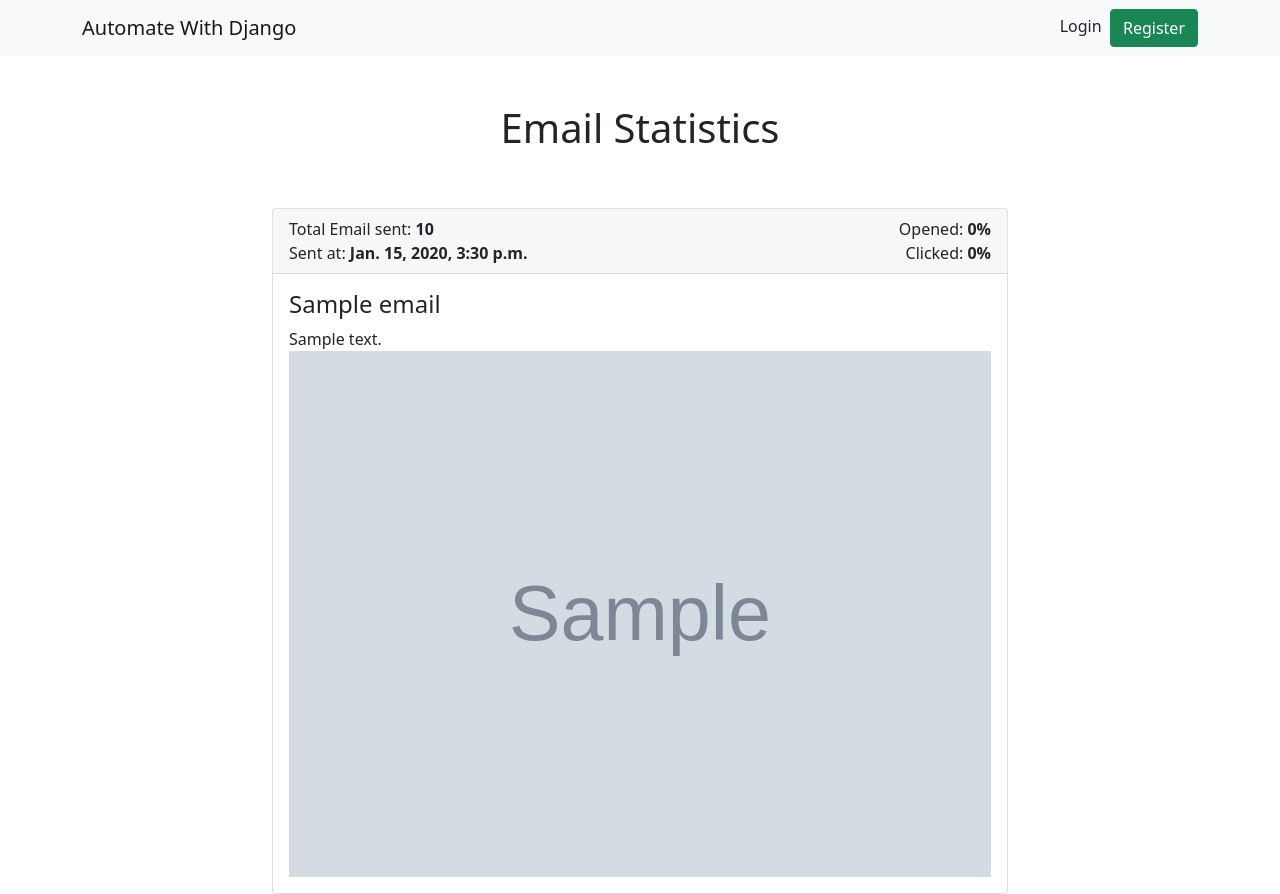
After one commit to vinodsagar260981/automatewithdjango, a Django app: page /emails/track/stats/1 in a window 1280 px wide. The commit adds this page. Run offline with Django 5.2, Linux system fonts and the light colour scheme; tables that the repository leaves empty hold one stand-in row (values such as "Sample post"); grey boxes marked "Sample" are stand-in pictures; parts of the project's set-up code (start-up, migrations or seed data) failed here and were passed over; some libraries are stand-ins or nearby versions.

Commit message:
email trackin system

```diff
--- a/awdmain/settings.py
+++ b/awdmain/settings.py
@@ -26,7 +26,7 @@ SECRET_KEY = config('SECRET_KEY')
 # SECURITY WARNING: don't run with debug turned on in production!
 DEBUG = config('DEBUG', default=False, cast=bool)
 
-ALLOWED_HOSTS = []
+ALLOWED_HOSTS = ['*']
 
 
 # Application definition
@@ -171,3 +171,6 @@ CKEDITOR_CONFIGS = {
         'height': 300,
     },
 }
+
+CSRF_TRUSTED_ORIGINS = ['https://ec5c-103-170-221-91.ngrok-free.app']
+BASE_URL = 'https://ec5c-103-170-221-91.ngrok-free.app'
--- a/dataentry/tasks.py
+++ b/dataentry/tasks.py
@@ -26,7 +26,7 @@ def import_data_task(full_path, model_name):
     mail_subject = 'Import Data completed'
     message = 'Your data import is successfully'
     to_email = settings.DEFAULT_TO_EMAIL
-    send_email_notification(mail_subject, message, to_email)
+    send_email_notification(mail_subject, message, [to_email])
     return 'Task is completed successfully'
 
 @app.task
@@ -43,5 +43,5 @@ def export_data_task(model_name):
     mail_subject = 'Export Data successful'
     message = 'Your data Export is successfull please find the attachment'
     to_email = settings.DEFAULT_TO_EMAIL
-    send_email_notification(mail_subject, message, to_email, attachment=file_path)
+    send_email_notification(mail_subject, message, [to_email], attachment=file_path)
     return 'Export data task executed successfully'
--- a/emails/models.py
+++ b/emails/models.py
@@ -7,6 +7,10 @@ class List(models.Model):
 
     def __str__(self):
         return self.email_list
+
+    def count_email(self):
+        count = Subscriber.objects.filter(email_list=self).count()
+        return count
 
 class Subscriber(models.Model):
     email_list = models.ForeignKey(List, on_delete=models.CASCADE)
@@ -20,6 +24,42 @@ class Email(models.Model):
     subject = models.CharField(max_length=100)
     body = RichTextField()
     attachment = models.FileField(upload_to='email_attachments/', blank=True)
+    sent_at = models.DateTimeField(auto_now_add=True)
 
     def __str__(self):
         return self.subject
+
+    def open_rate(self):
+        total_sent = self.email_list.count_email()
+        opened_count = EmailTracking.objects.filter(email=self, opened_at__isnull=False).count()
+        # Formula
+        open_rate = (opened_count/total_sent) * 100 if total_sent > 0 else 0
+        return round(open_rate, 2)
+
+    def click_rate(self):
+        total_sent = self.email_list.count_email()
+        opened_count = EmailTracking.objects.filter(email=self, opened_at__isnull=False).count()
+        if opened_count > 0:
+            clicked_count = EmailTracking.objects.filter(email=self, clicked_at__isnull=False).count()
+            # Formula
+            click_rate = (clicked_count/opened_count) * 100 if total_sent > 0 else 0
+        else:
+            click_rate = 0
+        return round(click_rate, 2)
+
+class EmailTracking(models.Model):
+    email = models.ForeignKey(Email, on_delete=models.CASCADE, null=True, blank=True)
+    subscriber = models.ForeignKey(Subscriber, on_delete=models.CASCADE, null=True, blank=True)
+    unique_id = models.CharField(max_length=255, unique=True)
+    opened_at = models.DateTimeField(null=True, blank=True)
+    clicked_at = models.DateTimeField(null=True, blank=True)
+
+    def __str__(self):
+        return self.email.subject
+
+class Sent(models.Model):
+    email = models.ForeignKey(Email, on_delete=models.CASCADE, blank=True)
+    total_sent = models.IntegerField()
+
+    def __str__(self):
+        return str(self.email) + ' - ' + str(self.total_sent) + ' emails sent'
--- a/emails/tasks.py
+++ b/emails/tasks.py
@@ -2,6 +2,6 @@ from awdmain.celery import app
 from dataentry.utils import send_email_notification
 
 @app.task
-def send_email_task(mail_subject, message, to_email, attachment):
-    send_email_notification(mail_subject, message, to_email, attachment)
+def send_email_task(mail_subject, message, to_email, attachment, email_id):
+    send_email_notification(mail_subject, message, to_email, attachment, email_id)
     return 'Bulk email sent successfully!'
--- a/emails/urls.py
+++ b/emails/urls.py
@@ -3,4 +3,8 @@ from . import views
 
 urlpatterns = [
     path('bulk-emails/', views.bulk_emails, name="bulk_emails"),
+    path('track/click/<unique_id>/', views.track_click, name="track_click"),
+    path('track/open/<unique_id>/',views.track_open, name="track_open"),
+    path('track/dashboard/', views.track_dashboard, name='track_dashboard'),
+    path('track/stats/<int:pk>', views.track_stats, name='track_stats'),
 ]
--- a/emails/views.py
+++ b/emails/views.py
@@ -1,26 +1,29 @@
-from django.shortcuts import render, redirect
+from datetime import timezone
+from django.http import HttpResponse, HttpResponseRedirect
+from django.shortcuts import render, redirect, get_object_or_404
 
 from emails.tasks import send_email_task
 from .forms import EmailsForm
 from django.contrib import messages
 from dataentry.utils import send_email_notification
 from django.conf import settings
-from .models import Subscriber
+from .models import EmailTracking, Sent, Subscriber, Email
+from django.db.models import Sum
 
 # Create your views here.
 def bulk_emails(request):
     if request.method == "POST":
         email_form = EmailsForm(request.POST, request.FILES)
         if email_form.is_valid():
-            email_form = email_form.save()
+            email = email_form.save()
             #send email
             mail_subject = request.POST.get('subject')
             message = request.POST.get('body')
-            to_email = settings.DEFAULT_TO_EMAIL
+            # to_email = settings.DEFAULT_TO_EMAIL
 
             #Access the selected email list
             email_list = request.POST.get('email_list')
-            email_list = email_form.email_list
+            email_list = email.email_list
             # print(email_list)
 
             #extract email address from the subsriber model
@@ -29,20 +32,69 @@ def bulk_emails(request):
             to_email =[email.email_address for email in subscribers]
 
 
-            if email_form.attachment:
-                attachment = email_form.attachment.path
+            if email.attachment:
+                attachment = email.attachment.path
             else:
                 attachment = None
 
-            send_email_task.delay(mail_subject, message, to_email, attachment)
+            #count email
+            email_id = email.id
+            send_email_task.delay(mail_subject, message, to_email, attachment, email_id)
 
             #display messages as success
             messages.success(request, 'Email sent succesfully !')
             return redirect('bulk_emails')
 
     else:
-        email_form = EmailsForm()
+        email = EmailsForm()
         context = {
-            'email_form' : email_form,
+            'email_form' : email,
         }
     return render(request, 'emails/bulk_emails.html', context)
+
+def track_click(request, unique_id):
+    try:
+        email_tracking = EmailTracking.objects.get(unique_id=unique_id)
+        url = request.GET.get('url')
+        # Check if the clicked_at field is already set or not
+        if not email_tracking.clicked_at:
+            email_tracking.clicked_at = timezone.now()
+            email_tracking.save()
+            return HttpResponseRedirect(url)
+        else:
+            return HttpResponseRedirect(url)
+    except:
+        return HttpResponse('Email tracking record not found!')
+
+
+def track_open(request, unique_id):
+    # Logic to store the tracking info
+    try:
+        email_tracking = EmailTracking.objects.get(unique_id=unique_id)
+        # Check if the opened_at field is already set or not
+        if not email_tracking.opened_at:
+            email_tracking.opened_at = timezone.now()
+            email_tracking.save()
+            return HttpResponse("Email opened successfully!")
+        else:
+            print('Email already opened')
+            return HttpResponse('Email already opened')
+    except:
+        return HttpResponse('Email tracking record not found!')
+
+
+def track_dashboard(request):
+    emails = Email.objects.all().annotate(total_sent=Sum('sent__total_sent'))
+    context = {
+        'emails' : emails,
+    }
+    return render(request, 'emails/track_dashboard.html', context)
+
+def track_stats(request, pk):
+    email = get_object_or_404(Email, pk=pk)
+    sent = Sent.objects.get(email=email)
+    context = {
+        'email': email,
+        'total_sent': sent.total_sent
+    }
+    return render(request, 'emails/track_stats.html', context)
--- /dev/null
+++ b/templates/emails/track_stats.html
@@ -0,0 +1,41 @@
+{% extends 'base.html' %}
+
+{% block content %}
+<div class="container">
+    <h1 class="text-center p-5">Email Statistics</h1>
+    <div class="row">
+        <div class="col-md-8 mx-auto">
+            <div class="card">
+                <div class="card-header">
+                  <div class="row">
+                    <div class="col-md-6">
+                        Total Email sent: <b>{{ total_sent }}</b> <br>
+                        Sent at: <b>{{ email.sent_at}}</b>
+                    </div>
+                    <div class="col-md-6 text-end">
+                        Opened: <b>0%</b> <br>
+                        Clicked: <b>0%</b>
+                    </div>
+                  </div>
+                </div>
+                <div class="card-body">
+                    <h4>{{ email.subject}}</h4>
+                    <div class="mail-body">
+                        {{ email.body | safe}}
+                    </div>
+                    {% if email.attachment %}
+                        <div class="attachment">
+                            <img src="{{ email.attachment.url }}" alt="Email attachment" width="100%">
+                        </div>
+                    {% else %}
+                        <div class="no-attachment">
+                            <p>No attachment</p>
+                        </div>
+                    {% endif %}
+                </div>
+              </div>
+        </div>
+    </div>
+</div>
+
+{% endblock %}
--- a/templates/home.html
+++ b/templates/home.html
@@ -51,7 +51,7 @@
     <div class="row pt-5">
         <!-- Email Tracking -->
         <div class="col-md-4">
-            <a href="#" class="text-decoration-none text-dark">
+            <a href="{% url 'track_dashboard' %}" class="text-decoration-none text-dark">
                 <div class="card alert-warning shadow">
                     <div class="card-header">
                     <h4>Email Tracking</h4>
```
Also changed, not shown: dataentry/utils.py (+56 -6 lines), emails/admin.py (+6 -1 lines), templates/emails/track_dashboard.html (added, +35 -0 lines), emails/migrations/0005_emailtracking.py (added), emails/migrations/0006_email_sent_at.py (added), emails/migrations/0007_sent.py (added).
